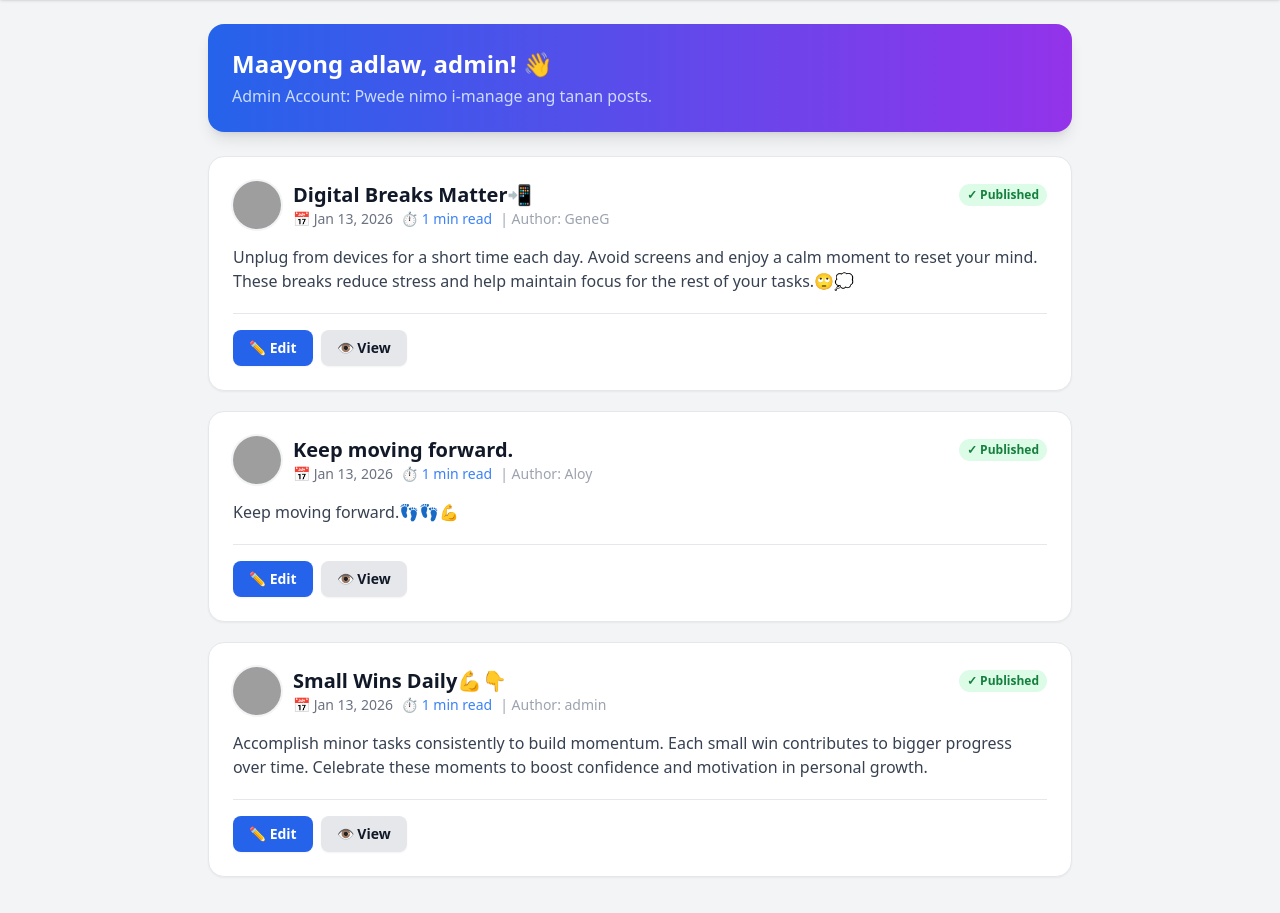
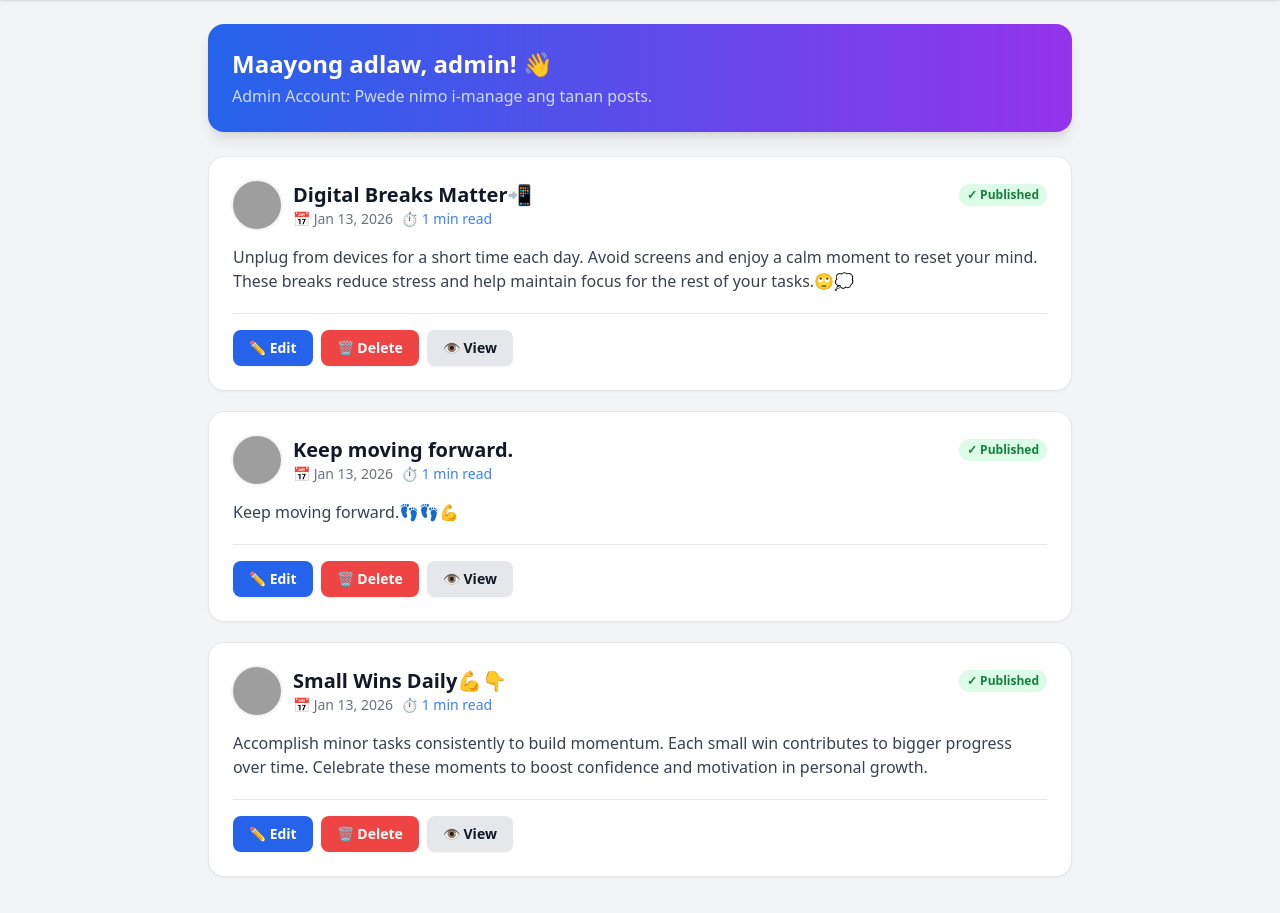
Before and after one commit to Seven25-ui/flask_blog, a Flask app: page /dashboard in a window 1280 px wide. Shown: the part 64-977 px from the top of the page. Run offline with Flask 3, Linux system fonts and the light colour scheme; a user stored in the database is signed in; some libraries are stand-ins or nearby versions; grey boxes are pictures that could not be loaded.

Commit message:
Auto-update: 2026-01-13 10:57:10

```diff
--- a/app.py
+++ b/app.py
@@ -19,7 +19,6 @@ app.config['SQLALCHEMY_TRACK_MODIFICATIONS'] = False
 db = SQLAlchemy(app)
 
 # --- FILE UPLOAD CONFIG ---
-# Gigamit nato ang absolute path para dili mawala ang media files
 UPLOAD_FOLDER = os.path.join(app.instance_path, 'uploads')
 ALLOWED_EXTENSIONS = {'png', 'jpg', 'jpeg', 'gif', 'webp', 'mp4', 'mov', 'webm'}
 os.makedirs(UPLOAD_FOLDER, exist_ok=True)
@@ -194,6 +193,31 @@ def edit_post(post_id):
         return redirect(url_for('dashboard'))
     return render_template('create_post.html', post=post)
 
+@app.route('/delete/<int:post_id>', methods=['POST'])
+@login_required
+def delete_post(post_id):
+    post = Post.query.get_or_404(post_id)
+    user = User.query.get(session['user_id'])
+
+    # Security: Author ra o Admin ang pwede mo-delete
+    if post.author == user.username or user.is_admin:
+        # I-delete ang file sa storage kon naa
+        if post.media_file:
+            try:
+                file_path = os.path.join(app.config['UPLOAD_FOLDER'], post.media_file)
+                if os.path.exists(file_path):
+                    os.remove(file_path)
+            except Exception as e:
+                print(f"File delete error: {e}")
+
+        db.session.delete(post)
+        db.session.commit()
+        flash("Post deleted successfully!")
+    else:
+        flash("Unauthorized action!")
+
+    return redirect(url_for('dashboard'))
+
 @app.route('/approve/<int:post_id>')
 @admin_required
 def approve_post(post_id):
@@ -210,10 +234,8 @@ def reject_post(post_id):
     db.session.commit()
     return redirect(url_for('dashboard'))
 
-# --- FIX: Media Serving Route ---
 @app.route('/media/<path:filename>')
 def uploaded_file(filename):
-    # Siguroha nga husto ang folder path padulong sa instance/uploads
     return send_from_directory(app.config['UPLOAD_FOLDER'], filename)
 
 @app.route('/dashboard')
--- a/templates/my_dashboard.html
+++ b/templates/my_dashboard.html
@@ -15,8 +15,8 @@
     display: inline-flex; align-items: center; gap: 4px; padding: 2px 8px;
     border-radius: 12px; font-size: 0.75rem; font-weight: 600;
   }
+  .hide-scrollbar { -ms-overflow-style: none; scrollbar-width: none; }
   .hide-scrollbar::-webkit-scrollbar { display: none; }
-  .hide-scrollbar { -ms-overflow-style: none; scrollbar-width: none; }
   #toast-container div { transition: all 0.4s cubic-bezier(0.175, 0.885, 0.32, 1.275); }
 </style>
 </head>
@@ -72,9 +72,6 @@
                             <p class="text-xs sm:text-sm text-gray-500 flex items-center gap-2">
                                 📅 {{ post.created_at.strftime('%b %d, %Y') }}
                                 <span class="text-blue-500 font-medium">⏱️ {{ get_read_time(post.content) }} min read</span>
-                                {% if user.is_admin %}
-                                <span class="text-gray-400">| Author: {{ post.author }}</span>
-                                {% endif %}
                             </p>
                         </div>
                         <div class="mt-1 sm:mt-0">
@@ -110,6 +107,12 @@
 
                 {% if post.author == user.username or user.is_admin %}
                     <a href="{{ url_for('edit_post', post_id=post.id) }}" class="flex-1 text-center sm:flex-none px-4 py-2 bg-blue-600 hover:bg-blue-700 text-white rounded-lg text-sm font-bold transition shadow-sm">✏️ Edit</a>
+
+                    <form action="{{ url_for('delete_post', post_id=post.id) }}" method="POST" class="flex-1 sm:flex-none" onsubmit="return confirmDelete(event)">
+                        <button type="submit" class="w-full px-4 py-2 bg-red-500 hover:bg-red-600 text-white rounded-lg text-sm font-bold transition shadow-sm">
+                            🗑️ Delete
+                        </button>
+                    </form>
                 {% endif %}
 
                 <a href="{{ url_for('view_post', slug=post.slug) }}" class="flex-1 text-center sm:flex-none px-4 py-2 bg-gray-200 dark:bg-gray-700 hover:bg-gray-300 dark:hover:bg-gray-600 rounded-lg text-sm font-bold transition shadow-sm">👁️ View</a>
@@ -133,7 +136,7 @@
         const bgColor = type === 'success' ? 'bg-green-600' : (type === 'error' ? 'bg-red-600' : 'bg-blue-600');
 
         toast.className = `${bgColor} text-white px-6 py-3 rounded-xl shadow-2xl transform translate-y-10 opacity-0 flex items-center gap-3 font-bold transition-all duration-300`;
-        toast.innerHTML = `<span>${type === 'success' ? '✅' : 'ℹ️'}</span><span>${message}</span>`;
+        toast.innerHTML = `<span>${type === 'success' ? '✅' : '🗑️'}</span><span>${message}</span>`;
 
         container.appendChild(toast);
         setTimeout(() => toast.classList.remove('translate-y-10', 'opacity-0'), 100);
@@ -147,8 +150,18 @@
         const action = sessionStorage.getItem('action');
         if (action === 'approved') showToast('Post successfully published!');
         if (action === 'rejected') showToast('Post has been removed.', 'error');
+        if (action === 'deleted') showToast('Post permanently deleted.', 'error');
         sessionStorage.removeItem('action');
     };
+
+    function confirmDelete(event) {
+        if (confirm('Sigurado ka nga gusto nimo i-delete kini? Dili na kini mabalik.')) {
+            sessionStorage.setItem('action', 'deleted');
+            return true;
+        }
+        event.preventDefault();
+        return false;
+    }
 
     function toggleContent(id) {
         document.getElementById('content-'+id).classList.toggle('hidden');
```
